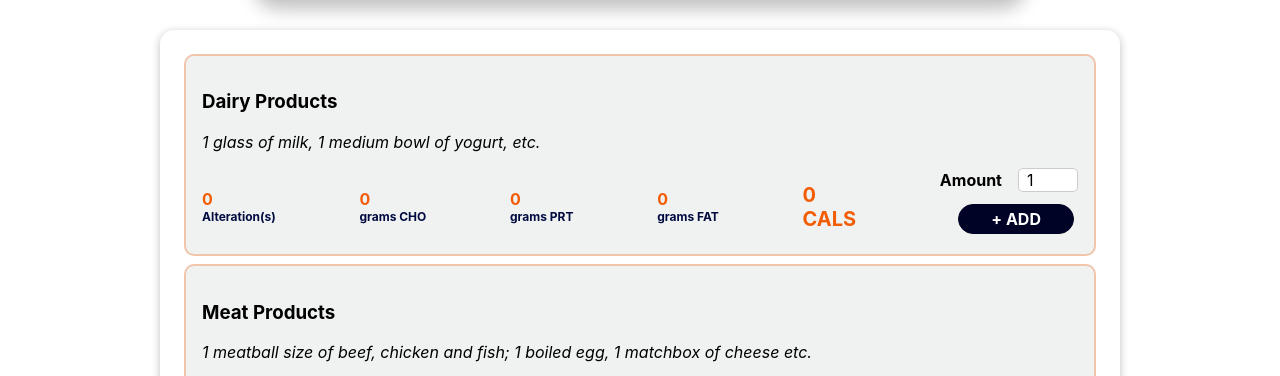
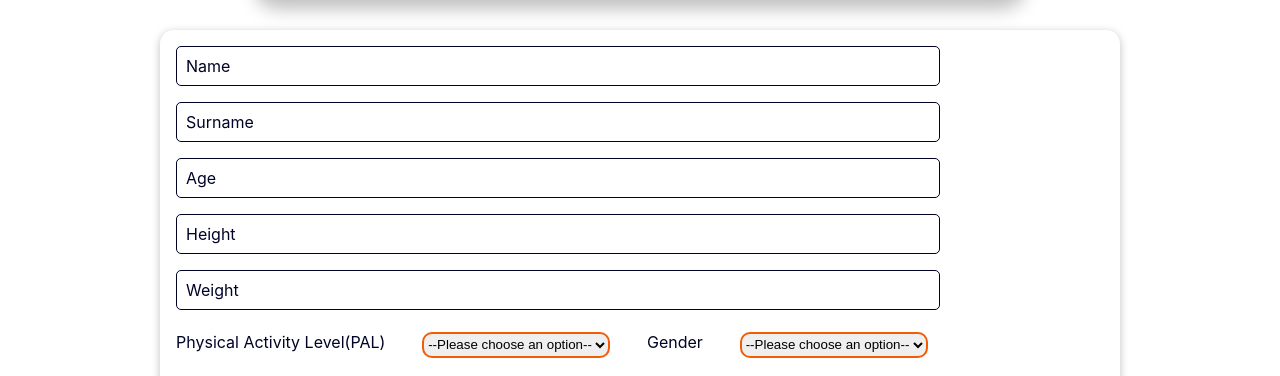
Before and after one commit to hakanurtimur/dietary-app, a React (Create React App) app: page / in a window 1280 px wide. Shown: the part 416-792 px from the top of the page. Built offline with nearby package versions, Linux system fonts and the light colour scheme.

Commit message:
Create new Form and  Styling Form Elements

```diff
--- a/src/App.js
+++ b/src/App.js
@@ -4,6 +4,8 @@ import Cart from "./components/Cart/Cart";
 import Alterations from "./components/Alterations/Alterations";
 import Header from "./components/Layout/Header/Header";
 import CartContextProvider from "./store/CartContextProvider";
+import ClientInfo from "./components/ClientInfo/ClientInfo";
+import AlterationsSummary from "./components/Alterations/AlterationsSummary";
 
 function App() {
   const [modal, setModal] = useState(false);
@@ -17,9 +19,12 @@ function App() {
 
   return (
     <CartContextProvider>
+
       {modal && <Cart onClick={closeModalHandler}></Cart>}
       <Header onModal={openModalHandler}></Header>
+      <AlterationsSummary></AlterationsSummary>
       <main>
+        <ClientInfo></ClientInfo>
         <Alterations></Alterations>
       </main>
     </CartContextProvider>
--- a/src/components/Alterations/Alterations.js
+++ b/src/components/Alterations/Alterations.js
@@ -1,5 +1,5 @@
 import React from "react";
-import AlterationsSummary from "./AlterationsSummary";
+
 import AvailableAlterations from "./AvailableAlterations";
 
 export default function Alterations() {
@@ -7,7 +7,7 @@ export default function Alterations() {
 
     return (
         <React.Fragment>
-            <AlterationsSummary></AlterationsSummary>
+
             <AvailableAlterations></AvailableAlterations>
         </React.Fragment>
     )
--- /dev/null
+++ b/src/components/ClientInfo/ClientInfo.js
@@ -0,0 +1,22 @@
+import React from "react";
+import ClientInfoForm from "./ClientInfoForm";
+import Card from "../UI/Card/Card";
+import classes from './ClientInfo.module.css'
+
+export default function ClientInfo() {
+
+
+    return (
+        <section className={classes.content}>
+        <Card>
+            <section className={classes.info}>
+            <ClientInfoForm></ClientInfoForm>
+            <div>BMR 1500</div>
+            <div>Total Energy Expenditure 1800</div>
+            <div>BMI 24</div>
+            </section>
+
+        </Card>
+        </section>
+    )
+}
--- /dev/null
+++ b/src/components/ClientInfo/ClientInfo.module.css
@@ -0,0 +1,12 @@
+.content {
+    max-width: 60rem;
+    width: 90%;
+    margin: 2rem auto;
+    color: #010326;
+
+}
+.info {
+    display: flex;
+    flex-direction: column;
+    gap: 0.4rem;
+}
--- /dev/null
+++ b/src/components/ClientInfo/ClientInfoForm.js
@@ -0,0 +1,57 @@
+import React from "react";
+import classes from "./ClientInfoForm.module.css";
+
+export default function ClientInfoForm(props) {
+  return (
+    <form className={classes.form}>
+      <div className={classes.inputBox}>
+        <label></label>
+        <input type="text" required="required"/>
+        <span>Name</span>
+      </div>
+      <div className={classes.inputBox}>
+        <label></label>
+        <input type="text" required="required"/>
+        <span>Surname</span>
+      </div>
+      <div className={classes.inputBox}>
+        <label></label>
+        <input type="number" required="required"/>
+        <span>Age</span>
+      </div>
+      <div className={classes.inputBox}>
+        <label></label>
+        <input type="number" required="required"/>
+        <span>Height</span>
+      </div>
+      <div className={classes.inputBox}>
+        <label></label>
+        <input type="number" required="required"/>
+        <span>Weight</span>
+      </div>
+      <div className={classes.select}>
+        <label>Physical Activity Level(PAL) </label>
+        <select name="pal" id="pal-select">
+          <option value="">--Please choose an option--</option>
+          <option value="1.1">1.1</option>
+          <option value="1.2">1.2</option>
+          <option value="1.3">1.3</option>
+          <option value="1.4">1.4</option>
+          <option value="1.5">1.5</option>
+          <option value="1.6">1.6</option>
+          <option value="1.7">1.7</option>
+          <option value="1.8">1.8</option>
+          <option value="1.9">1.9</option>
+          <option value="2">2</option>
+          <option value="2.2">2.2</option>
+        </select>
+        <label>Gender</label>
+        <select name="gender" id="gender-select">
+          <option value="">--Please choose an option--</option>
+          <option value="dog">Male</option>
+          <option value="cat">Female</option>
+        </select>
+      </div>
+    </form>
+  );
+}
--- /dev/null
+++ b/src/components/ClientInfo/ClientInfoForm.module.css
@@ -0,0 +1,58 @@
+.form {
+
+    display: flex;
+    flex-direction: column;
+    gap: 1rem;
+}
+.inputBox {
+    position: relative;
+    width: 80%;
+}
+
+.inputBox input {
+    width: 100%;
+    padding: 10px;
+    border: 1px solid #010326;
+    border-radius: 5px;
+    outline: none;
+    color: #010326;
+    font-size: 1rem;
+    transition: 0.5s;
+}
+.inputBox span {
+    position: absolute;
+    left: 0%;
+    top: 0%;
+    padding: 10px;
+    transition: 0.5s;
+    font-size: 1rem;
+}
+.inputBox input:valid ~ span,
+.inputBox input:focus ~ span{
+    color: white;
+    transform: translateX(10px) translateY(-7px);
+    font-size: 0.75rem;
+    padding: 0 10px;
+    background-color: #F25C05;
+    border-left: 1px solid #F25C05;
+    border-right: 1px solid #F25C05;
+    border-radius: 5px;
+}
+.inputBox input:valid,
+.inputBox input:focus {
+    border: 1px solid #F25C05;
+}
+
+.select {
+    display: flex;
+    justify-content: space-between;
+    width: 81%;
+    height: 3rem;
+    margin-top: 0.4rem;
+    margin-bottom: 0.4rem;
+}
+.select select {
+    border-radius: 10px;
+    border: solid 2px #F25C05;
+    height: 1.6rem;
+}
```
Also changed, not shown: src/components/UserForm/UserForm.js (deleted).
